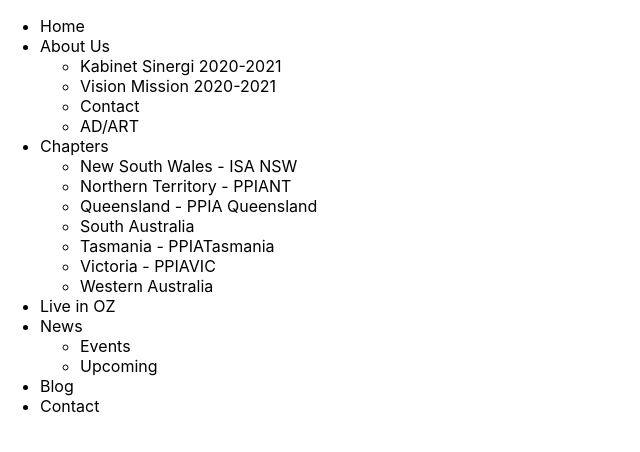
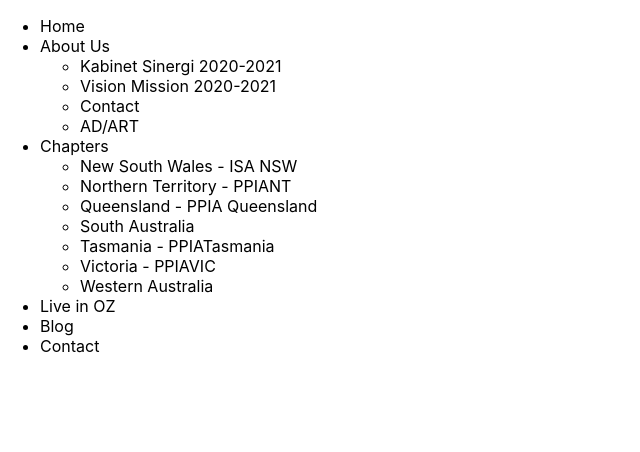
Before and after one commit to ppiaustralia/projectelementalfrontend, a React (Create React App) app in the folder projectelementalreactapp/: page / in a window 1280 px wide. Shown: the top 452 px of the page, without its empty margins (0-640 px from the left). Built offline with nearby package versions, Linux system fonts and the light colour scheme.

Commit message:
Fix Pages

```diff
--- a/projectelementalreactapp/src/App.js
+++ b/projectelementalreactapp/src/App.js
@@ -1,10 +1,19 @@
 import React, {Component} from 'react';
-import { BrowserRouter as Router, Route, Link } from "react-router-dom" // this comes from install npm react-router-dom
+import ReactDOM from 'react-dom';
+import { Router, Route, Link } from "react-router-dom"; // this comes from install npm react-router-dom
+// import pages folders
+import Home from './pages/home/Home';
+import About from './pages/about/About';
+import Chapter from './pages/chapter/Chapter';
+import Contact from './pages/contact/Contact';
+import LiveInOz from './pages/liveinoz/Liveinoz';
 
+// website nav pane
 class App extends React.Component {
   render() {
-    return ( // website nav pane
+    return (
         <div>
+          <nav>
             <ul>
               <li>Home</li>
               <li>About Us</li>
@@ -25,16 +34,12 @@
                   <li>Western Australia</li>
                 </ul>
               <li>Live in OZ</li>
-          <li>News</li>
-            <ul>
-              <li>Events</li>
-              <li>Upcoming</li>
-            </ul>
               <li>Blog</li>
               <li>Contact</li>
             </ul>
+          </nav>
         </div>
-    )
+    );
   }
 }
 
```
Also changed, not shown: 1 other file (tests, documents, lock files or other folders). Lines whose indentation alone changed are shown as unchanged.
